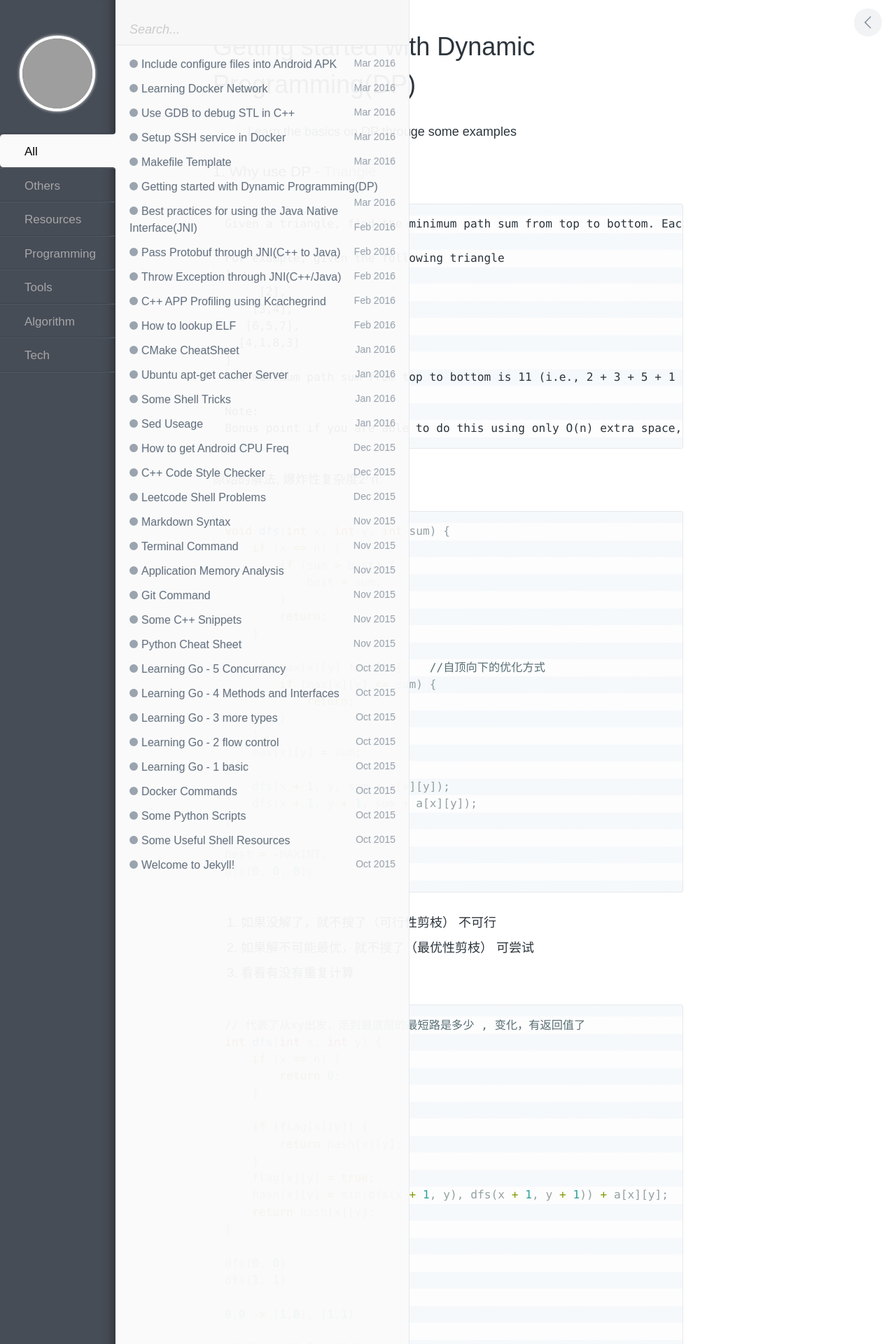
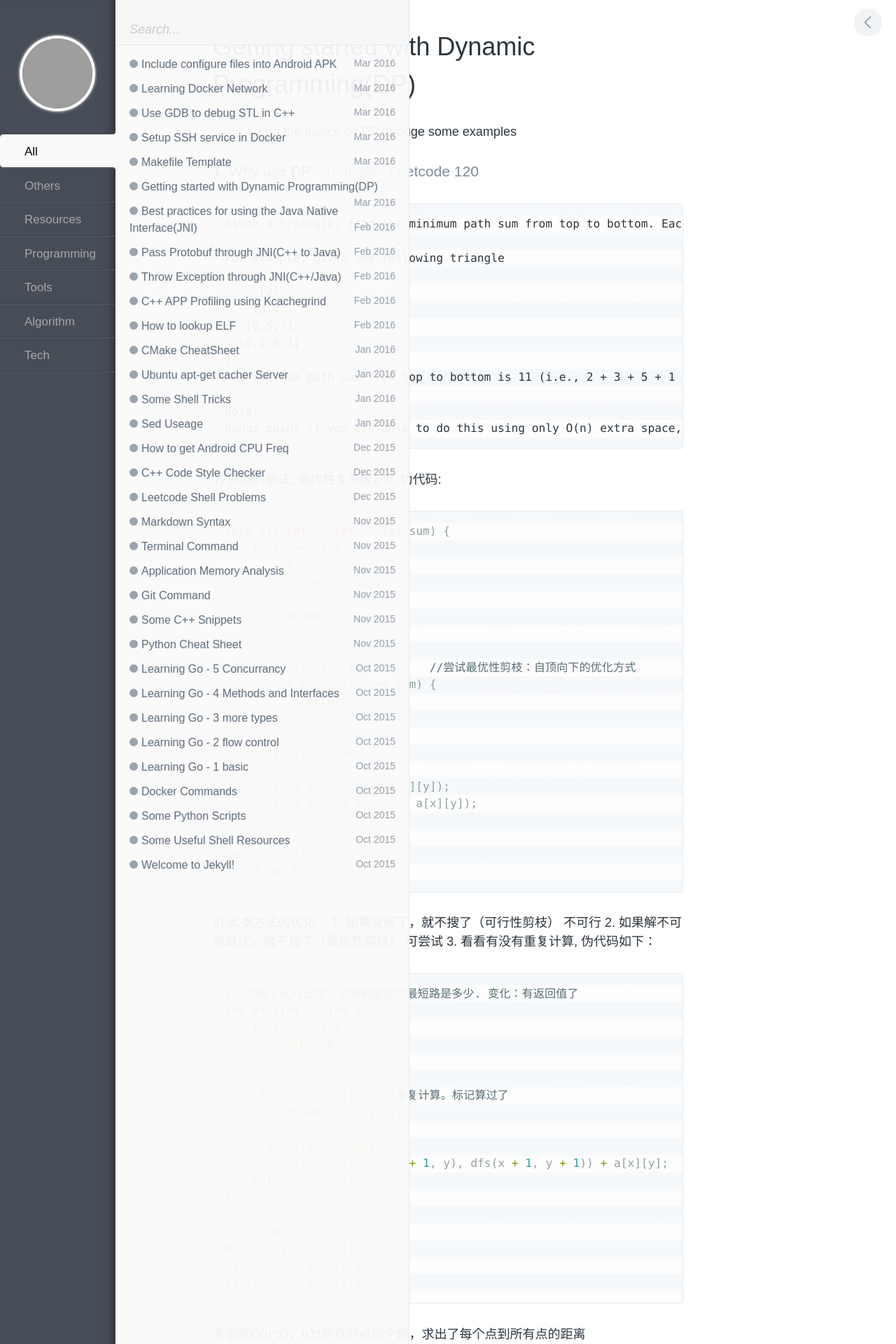
Before and after one commit to wykvictor/wykvictor.github.io, a Jekyll site: the page built from _posts/algorithm/2016-03-3-Dynamic-Programming.md, in a window 1280 px wide. Shown: the top 1920 px of the page at 70% size. Built offline with Jekyll 4.4.1, drawn with Linux system fonts in a browser that asks for light colours; some of the changed text lies outside the part shown; grey boxes are pictures that could not be loaded.

Commit message:
update dp md

````diff
--- a/_posts/algorithm/2016-03-3-Dynamic-Programming.md
+++ b/_posts/algorithm/2016-03-3-Dynamic-Programming.md
@@ -8,7 +8,7 @@
 
 > Learn the basics on DP througe some examples
 
-### 1. Why use DP - [Triangle](https://leetcode.com/problems/triangle/)
+### 1. Why use DP - [Triangle - Leetcode 120](https://leetcode.com/problems/triangle/)
 ```
 Given a triangle, find the minimum path sum from top to bottom. Each step you may move to adjacent numbers on the row below.
 
@@ -24,7 +24,7 @@
 Note:
 Bonus point if you are able to do this using only O(n) extra space, where n is the total number of rows in the triangle.
 ```
-原始的解法, 爆炸性复杂度2^n:
+1) 原始的解法, 爆炸性复杂度2^n, 伪代码:
 {% highlight C++ %}
 void dfs(int x, int y, int sum) {
     if (x == n) {
@@ -34,7 +34,7 @@
         return;
     }
 
-    if (max[x][y] != -1) {    //自顶向下的优化方式
+    if (max[x][y] != -1) {    //尝试最优性剪枝：自顶向下的优化方式
         if (max[x][y] <= sum) {
             return;
         }
@@ -48,19 +48,18 @@
 best = -MAXINT;
 dfs(0, 0, 0);
 {% endhighlight %}
-
-1. 如果没解了，就不搜了（可行性剪枝） 不可行
-2. 如果解不可能最优，就不搜了（最优性剪枝）  可尝试
-3. 看看有没有重复计算
-
+2) 此类方法的优化：
+    1. 如果没解了，就不搜了（可行性剪枝） 不可行
+    2. 如果解不可能最优，就不搜了（最优性剪枝）  可尝试
+    3. 看看有没有重复计算, 伪代码如下：
 {% highlight C++ %}
-// 代表了从xy出发，走到最底层的最短路是多少 , 变化，有返回值了
+// 代表了从xy出发，走到最底层的最短路是多少. 变化：有返回值了
 int dfs(int x, int y) {
     if (x == n) {
         return 0;
     }
 
-    if (flag[x][y]) {
+    if (flag[x][y]) {  //重复计算。标记算过了
         return hash[x][y];
     }
     flag[x][y] = true;
@@ -69,40 +68,29 @@
 }
 
 dfs(0, 0)
-dfs(1, 1)
-
 0,0 -> (1,0), (1,1)
-
 (1,0) -> (2,0), (2,1)
 (1,1) -> (2,1), (2,2)
 {% endhighlight %}
+复杂度O(n^2)，n为所有的点的个数，求出了每个点到所有点的距离
 
-复杂度O(n^2)，所有的点的个数
-
-思路：
+3) 动态规划，思路：
 {% highlight C++ %}
-我们设 f[i][j] 代表从顶上走到i,j这个位置的最短路径。
 1
 2 3
 4 5 6
 7 8 9 10
-f[i][j] = min(f[i-1][j-1], f[i-1][j]) + tri[i][j];
+
+state: f[i][j]代表就是从i,j出发，到最底层的最短路
+function: f[i][j] = min(f[i + 1][j], f[i + 1][j + 1]) + a[i][j]
+intialize: f[n][x] = 0; //越界的那一层
+answer: f[0][0]
 {% endhighlight %}
-
-当第i层状态，只跟i-1有关，就可压缩成一维的。把i-2以前的都扔掉，Two Sequence Dp一般都可以压缩空间；sequence一般不可以，貌似本来就是一维的(后边具体分类).
-
 
 **记忆化搜索**--动态规划最本质的思想:
 
 * Advantage: Easy to think and implement
 * Disadvantage: Expensive memory cost.
-
-DP思路：
-
-* state: f[i][j]代表就是从i,j出发，到最底层的最短路
-* function: f[i][j] = min(f[i + 1][j], f[i + 1][j + 1]) + a[i][j]
-* intialize: f[n][x] = 0; //越界的那一层
-* answer: f[0][0]
 
 二维数组代码：
 {% highlight C++ %}
@@ -120,6 +108,8 @@
 {% endhighlight %}
 
 压缩空间：
+当第i层状态，只跟i-1有关，就可压缩成一维的。把i-2以前的都扔掉
+Two Sequence Dp一般都可以压缩空间；sequence一般不可以，貌似本来就是一维的(后边具体分析).
 {% highlight C++ %}
 int minimumTotal(vector<vector<int> > &triangle) {
     int size = triangle.size();
@@ -128,7 +118,7 @@
     vector<int> dp(triangle[size-1]);   //用最后一行初始化!
     for(int i=size-2; i>=0; i--) {
         for(int j=0; j<=i; j++)
-            dp[j] = min(dp[j], dp[j+1]) + triangle[i][j];
+            dp[j] = min(dp[j], dp[j+1]) + triangle[i][j];  //从前往后，不会覆盖需要的
     }
     return dp[0];
 }
@@ -138,8 +128,7 @@
 * Can not sort.
 * Find a maximum/minimum result
 * Decide whether something is possible or not
-* Count all possbile solutions
-*problem doesn’t care about the solution details, only care about the
+* Count all possbile solutions: problem doesn’t care about the solution details, only care about the
 count or possibility（若求所有的排列，只能全搜，若求排列个数，可以有方程fn fn-1关系）
 
 ### 3. 动态规划的**4点要素**
````
Also changed, not shown: other parts of _posts/algorithm/2016-03-3-Dynamic-Programming.md (+1 -1 lines).
